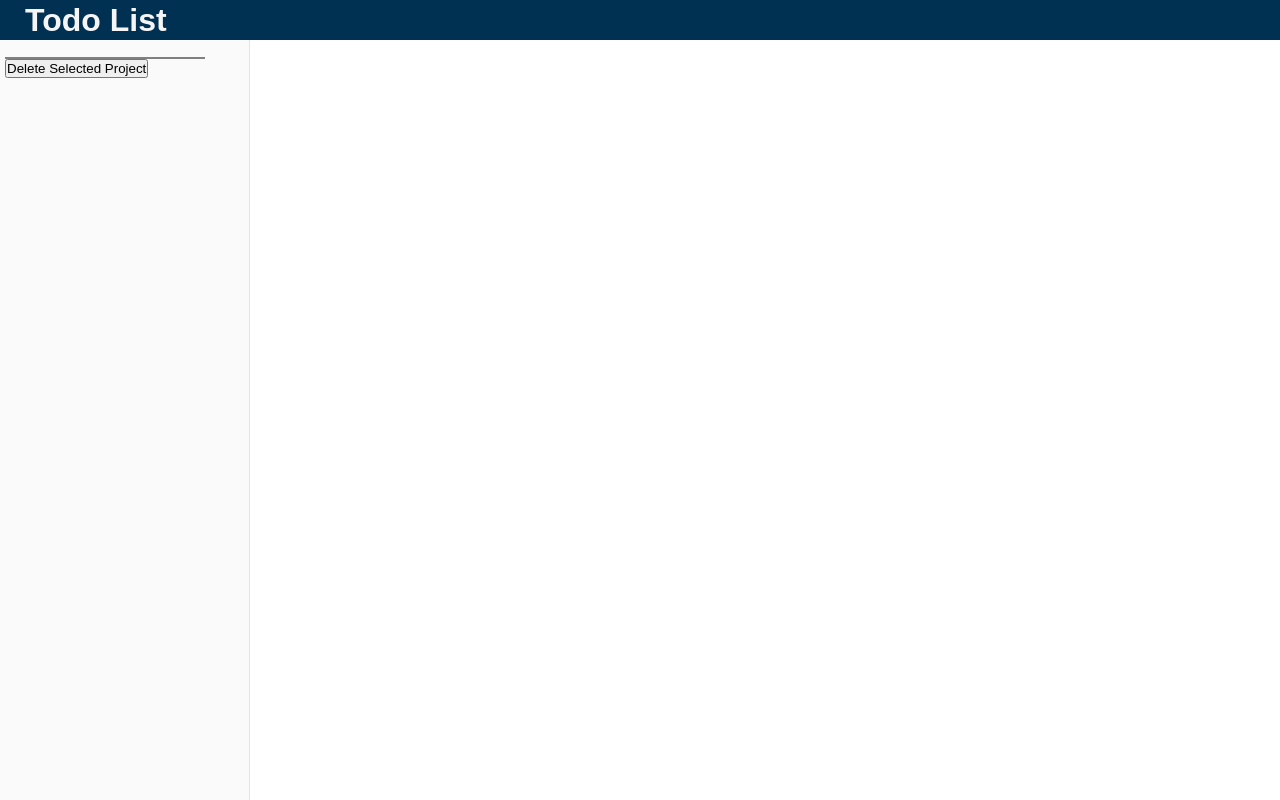
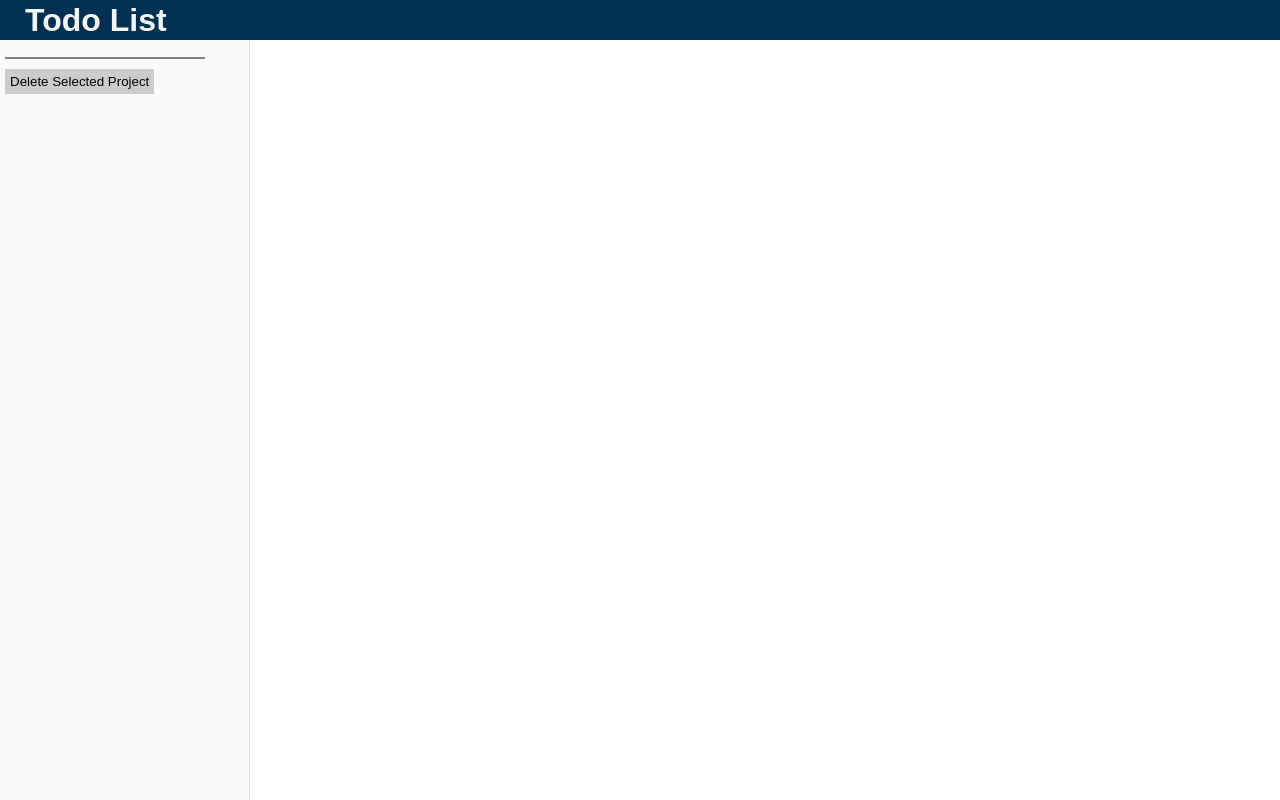
Before and after one commit to Chamara-Wijepala/to-do-list, a website built with webpack: page src/index.html in a window 1280 px wide. Built offline with nearby package versions, Linux system fonts and the light colour scheme.

Commit message:
Add CSS to delete buttons

```diff
--- a/src/index.html
+++ b/src/index.html
@@ -16,7 +16,7 @@
             <form action="" id="project-form">
                 <input type="text" class="text-input" id="project-input"/>
             </form>
-            <button id="delete-project-button">Delete Selected Project</button>
+            <button class="delete-project-button">Delete Selected Project</button>
         </nav>
         <main>
             <div id="task-menu"></div>
--- a/src/modules/manage-project-dom.js
+++ b/src/modules/manage-project-dom.js
@@ -7,9 +7,9 @@ import {projectStorage,
 const projectList = document.getElementById('project-list');
 const projectForm = document.getElementById('project-form');
 const projectInput = document.getElementById('project-input');
-const deleteProjectButton = document.getElementById('delete-project-button');
 const taskMenu = document.getElementById('task-menu');
 const taskForm = document.getElementById('task-form');
+const deleteProjectButton = document.querySelector('.delete-project-button');
 
 //creates and appends a li element to project-list for each object in projectStorage
 //and renders task-menu if there's a selected project
--- a/src/styles/index.css
+++ b/src/styles/index.css
@@ -92,3 +92,19 @@ main {
     grid-template-columns: max-content max-content max-content;
     justify-content: space-between;
 }
+
+.delete-project-button {
+    padding: 5px;
+    background-color: #CCCCCC;
+    border: none;
+}
+
+.delete-project-button:hover {
+    cursor: pointer;
+    color: white;
+    background-color: #FF0027;
+}
+
+nav button {
+    margin: 10px 0px 10px 0px;
+}
```
